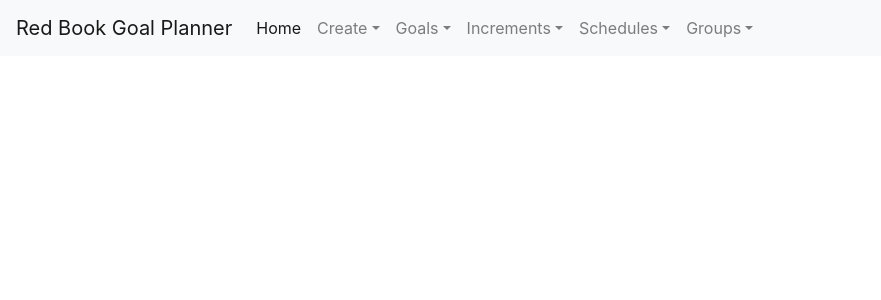
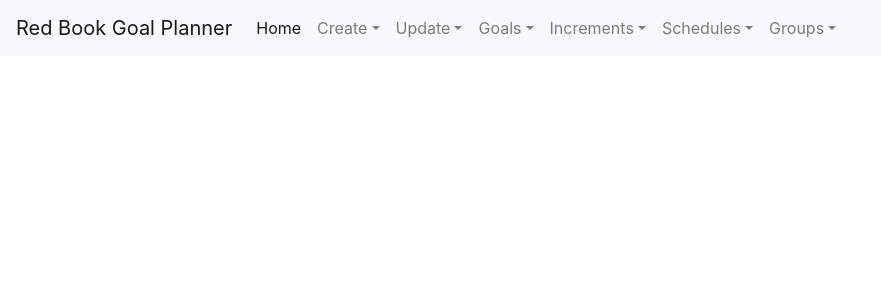
Before and after one commit to SeanMcOwen/Red-Book-Productivity-Planner, a Flask app: page /calendar in a window 1280 px wide. Shown: the top 300 px of the page, without its empty margins (0-881 px from the left). Run offline with Flask 2, Linux system fonts and the light colour scheme; parts of the project's set-up code (start-up, migrations or seed data) failed here and were passed over; some libraries are stand-ins or nearby versions.

Commit message:
re-organized menu

```diff
--- a/RedBookFlask/templates/Base.html
+++ b/RedBookFlask/templates/Base.html
@@ -36,11 +36,20 @@
           <a class="dropdown-item" href="{{ url_for('create.task_page') }}">Task</a>
           <a class="dropdown-item" href="{{ url_for('create.bulk_task_page') }}">Bulk Tasks</a>
 
+        </div>
+      </li>
+
+      <li class="nav-item dropdown">
+        <a class="nav-link dropdown-toggle" data-toggle="dropdown" href="#" role="button" aria-haspopup="true" aria-expanded="false">Update</a>
+        <div class="dropdown-menu">
+
+
           <a class="dropdown-item" href="{{ url_for('create.update_progress_page') }}">Update Progress</a>
           <a class="dropdown-item" href="{{ url_for('create.update_habits_page') }}">Update Habits</a>
           <a class="dropdown-item" href="{{ url_for('create.update_tasks_page') }}">Update Tasks</a>
         </div>
       </li>
+
       <li class="nav-item dropdown">
         <a class="nav-link dropdown-toggle" data-toggle="dropdown" href="#" role="button" aria-haspopup="true" aria-expanded="false">Goals</a>
         <div class="dropdown-menu">
```
